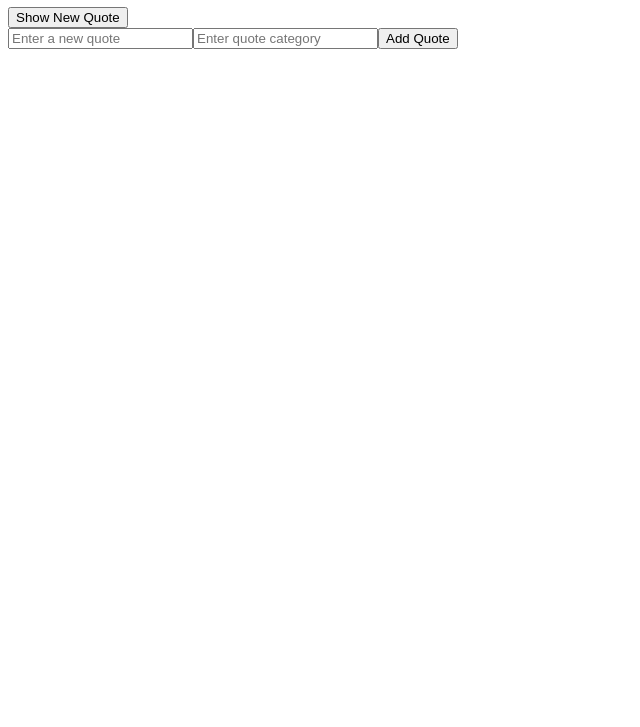
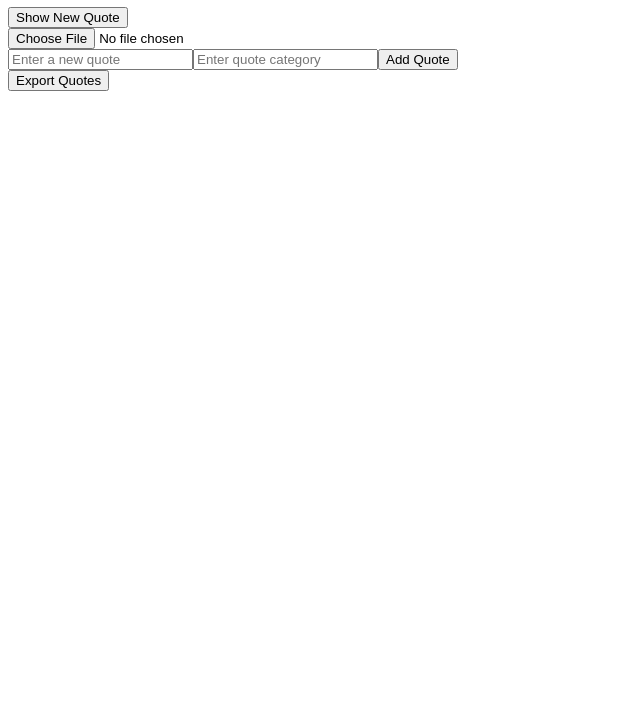
Before and after one commit to Legacymoz/alx_fe_javascript, a plain HTML site: page dom-manipulation/index.html in a window 1280 px wide. Shown: the part 73-800 px from the top of the page, without its empty margins (0-640 px from the left). Drawn offline with Linux system fonts and the light colour scheme.

Commit message:
Q2 first attempt

```diff
--- a/dom-manipulation/index.html
+++ b/dom-manipulation/index.html
@@ -9,7 +9,8 @@
     <h1>Dynamic Quote Generator</h1>
     <div id="quoteDisplay"></div>
     <button id="newQuote">Show New Quote</button>
-
+    <br>
+    <input type="file" id="importFile" accept=".json" onchange="importFromJsonFile(event)" />
 
     <script src="script.js"></script>
   </body>
--- a/dom-manipulation/script.js
+++ b/dom-manipulation/script.js
@@ -1,10 +1,27 @@
 const showQuoteButton= document.getElementById('newQuote')
-let myQuote=[
-    {text: "The only way to do great work is to love what you do.", category: "motivation" },
-    { text: "Love is composed of a single soul inhabiting two bodies.", category: "love" },
-    { text: "I'm not arguing, I'm just explaining why I'm right.", category: "humor" },
-    { text: "Life is what happens when you're busy making other plans.", category: "life" }
-]
+let myQuote=[]
+
+
+function loadQuotes(){
+    const storedQuotes = localStorage.getItem('quotes');
+    if (storedQuotes){
+        myQuote = JSON.parse(storedQuotes);
+    }
+    else{
+        myQuote=[
+            {text: "The only way to do great work is to love what you do.", category: "motivation" },
+            { text: "Love is composed of a single soul inhabiting two bodies.", category: "love" },
+            { text: "I'm not arguing, I'm just explaining why I'm right.", category: "humor" },
+            { text: "Life is what happens when you're busy making other plans.", category: "life" }
+        ]
+        saveQuotes();
+    }
+}
+
+function saveQuotes(){
+    localStorage.setItem('quotes', JSON.stringify(myQuote))
+
+}
 
 function showRandomQuote(){
     let randomIndex = Math.floor(Math.random() * (myQuote.length))
@@ -13,6 +30,8 @@ function showRandomQuote(){
 
     const displayQuote= document.getElementById('quoteDisplay');
     displayQuote.innerHTML = `"${quote.text}" <br> - ${quote.category}`;
+
+    sessionStorage.setItem('lastViewed', JSON.stringify(quote))
 
 
 }
@@ -25,6 +44,7 @@ function addQuote()
 
     if(newQuote && newCategory) {
         myQuote.push({text:newQuote, category: newCategory});
+        saveQuotes();
         document.getElementById('newQuoteText').value = "";
         document.getElementById('newQuoteCategory').value = "";
         alert("Quote added!");
@@ -62,7 +82,58 @@ function createAddQuoteForm() {
     document.body.appendChild(div);
 }
 
+//Function to create an export Button
+function createExportBtn() {
+    let div = document.createElement('div');
+    let exportBtn = document.createElement('button');
+    exportBtn.id = "exportQuotes";
+    exportBtn.innerText = "Export Quotes";
+    exportBtn.addEventListener('click', exportQuotes); // Ensure the button triggers the export function
+    div.appendChild(exportBtn);
+    document.body.appendChild(div);
+}
+
+
+
+function exportQuotes() {
+    // Convert the quotes array to a JSON string
+    const quotesJSON = JSON.stringify(myQuote, null, 2);
+
+    // Create a Blob with the JSON string and set its MIME type to application/json
+    const blob = new Blob([quotesJSON], { type: "application/json" });
+
+    // Create a URL for the Blob object
+    const url = URL.createObjectURL(blob);
+
+    // Create a temporary anchor element
+    const a = document.createElement("a");
+    a.href = url;
+    a.download = "quotes.json"; // Set the file name
+
+    // Append the anchor to the document, trigger a click event, and remove the anchor
+    document.body.appendChild(a);
+    a.click();
+    document.body.removeChild(a);
+
+    // Revoke the object URL after use
+    URL.revokeObjectURL(url);
+}
+
+function importFromJsonFile(event) {
+    const fileReader = new FileReader();
+    fileReader.onload = function(event) {
+        const importedQuotes = JSON.parse(event.target.result);
+        myQuote.push(...importedQuotes);
+        saveQuotes();
+        alert('Quotes imported successfully!');
+    };
+    fileReader.readAsText(event.target.files[0]);
+}
+
+
+
 // Call the function to create and add the form when the script loads
 createAddQuoteForm();
-
+createExportBtn();
+loadQuotes();
 showQuoteButton.addEventListener('click',showRandomQuote)
```
